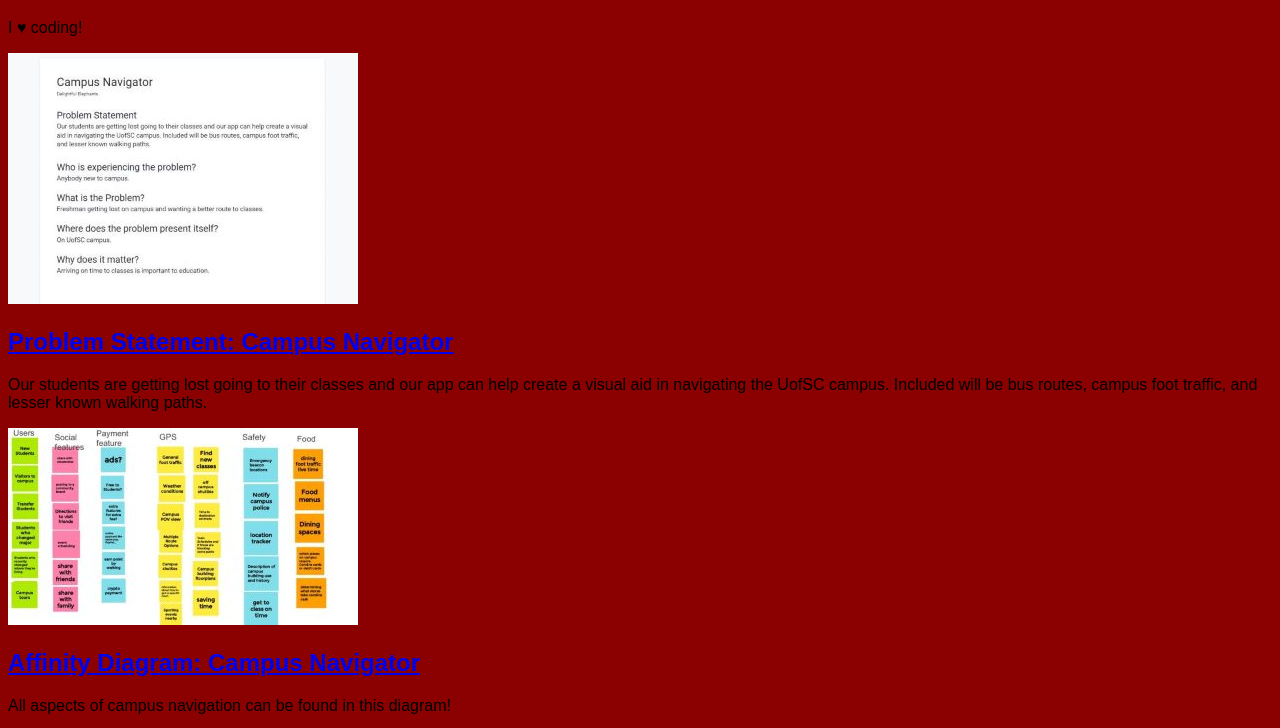
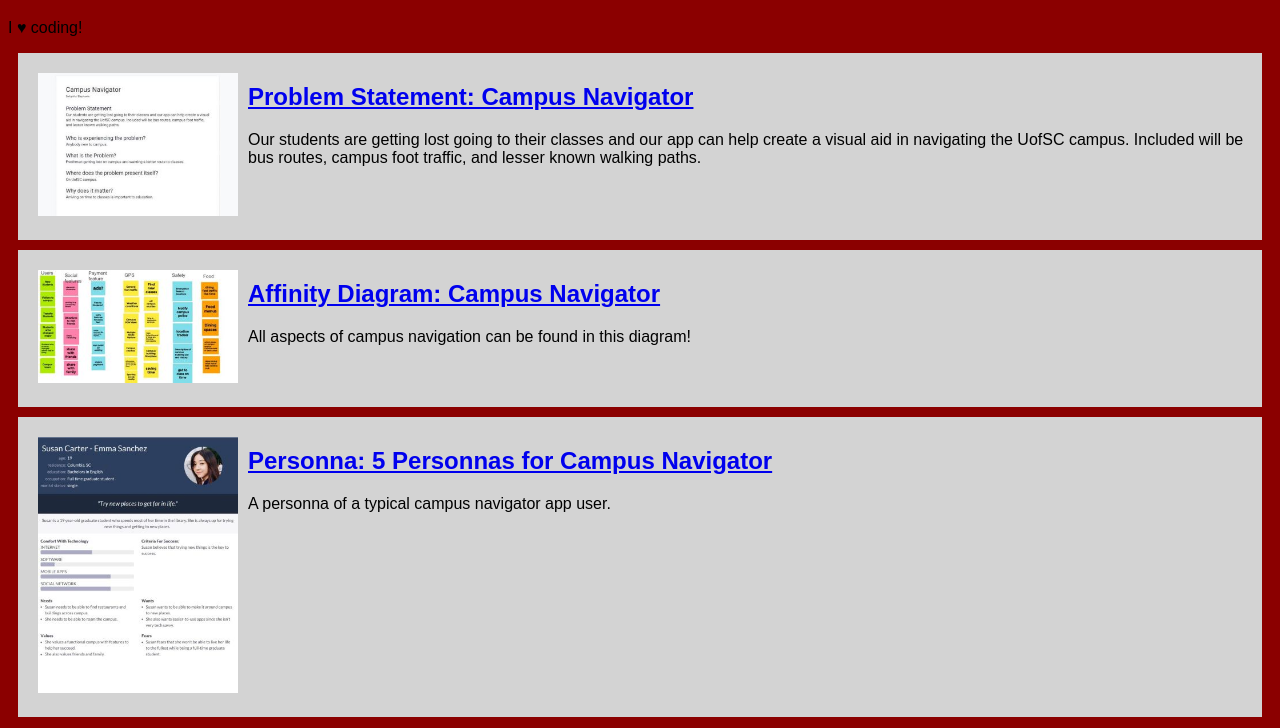
Before and after one commit to EmmaSanchezz/EmmaSanchezz.github.io, a plain HTML site: page index.html in a window 1280 px wide. Shown: the part 61-789 px from the top of the page. Drawn offline with Linux system fonts and the light colour scheme.

Commit message:
Add files via upload

```diff
--- a/styles.css
+++ b/styles.css
@@ -2,6 +2,20 @@ body
 {
     background-color: darkred;
     font-family: Arial, Helvetica, sans-serif;
+}
+
+.assignment
+{
+    display:flex;
+    padding:10px;
+    margin:10px;
+    background-color: lightgray;
+}
+
+.assignment img
+{
+    width:200px;
+    padding:10px;
 }
 
 h1
```
